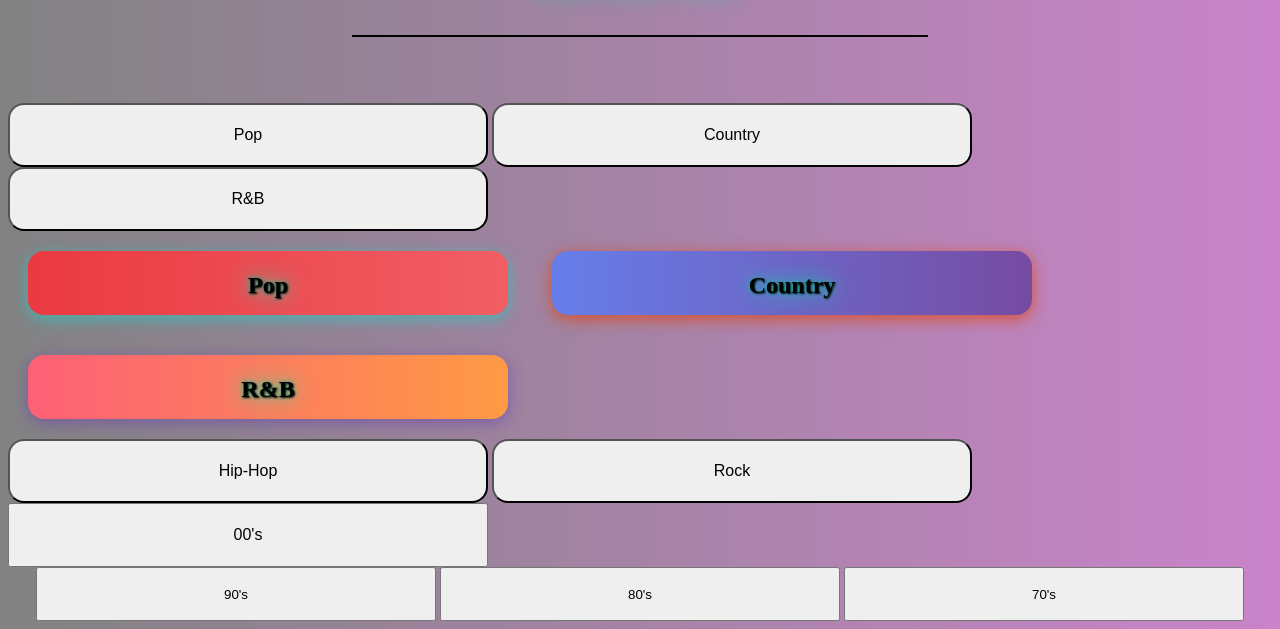
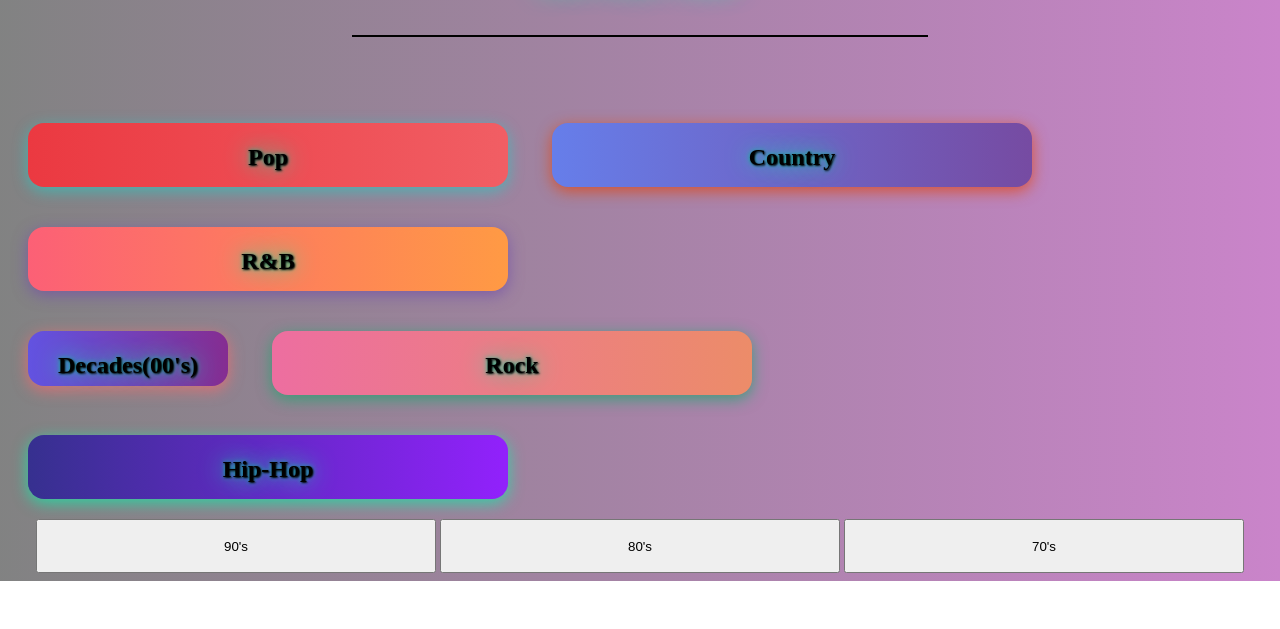
Before and after one commit to dfili8/Name-That-Tune, a website: page public/index.html in a window 1280 px wide. Shown: the part 530-1159 px from the top of the page. After the commit the page ends 1111 px from the top, so only its background shows below. Drawn offline with nearby package versions, Linux system fonts and the light colour scheme; some packages are replaced by stand-ins of ours.

Commit message:
html fixes from Sky

```diff
--- a/public/components/home/home.html
+++ b/public/components/home/home.html
@@ -14,22 +14,15 @@
 
 <div id="category">
 <div class="buttons"></div>
-    <div id="cat1">
-
-        <button id="pop" ng-click="$ctrl.setCategory('37i9dQZF1DXcBWIGoYBM5M')">Pop</button>
-        <button id="country" ng-click="$ctrl.setCategory('37i9dQZF1DX1lVhptIYRda')">Country</button>
-        <button id="RnB" ng-click="$ctrl.setCategory('37i9dQZF1DX4SBhb3fqCJd')">R&B</button>
-    </div>
-    <div id="cat2">
-
+<div id="cat1">
         <button id="pop" class="btn-hover color-1" ng-click="$ctrl.setCategory('37i9dQZF1DXcBWIGoYBM5M')"><h2>Pop</h2></button>
         <button id="country" class="btn-hover color-2" ng-click="$ctrl.setCategory('37i9dQZF1DX1lVhptIYRda')"><h2>Country</h2></button>
         <button id="RnB" class="btn-hover color-3"  ng-click="$ctrl.setCategory('37i9dQZF1DX4SBhb3fqCJd')"><h2>R&B</h2></button></br>
     </div>
     <div id=cat2>
-        <button id="hipHop" ng-click="$ctrl.setCategory('37i9dQZF1DX0XUsuxWHRQd')">Hip-Hop</button>
-        <button id="rock" ng-click="$ctrl.setCategory('37i9dQZF1DWXRqgorJj26U')">Rock</button>
-        <button id="decades00s" ng-click="$ctrl.setCategory('37i9dQZF1DX4o1oenSJRJd')">00's</button>
+        <button id="decades" class="btn-hover color-4" ng-click="$ctrl.setCategory('37i9dQZF1DX4o1oenSJRJd')"><h2>Decades(00's)</h2></button>
+        <button id="rock" class="btn-hover color-5" ng-click="$ctrl.setCategory('37i9dQZF1DWXRqgorJj26U')"><h2>Rock</h2></button>
+        <button id="hipHop" class="btn-hover color-6" ng-click="$ctrl.setCategory('37i9dQZF1DX0XUsuxWHRQd')"><h2>Hip-Hop</h2></button>
     </div>
     <div id="cat3">
         <button id="decades90s" ng-click="$ctrl.setCategory('37i9dQZF1DXbTxeAdrVG2l')">90's</button>
```
